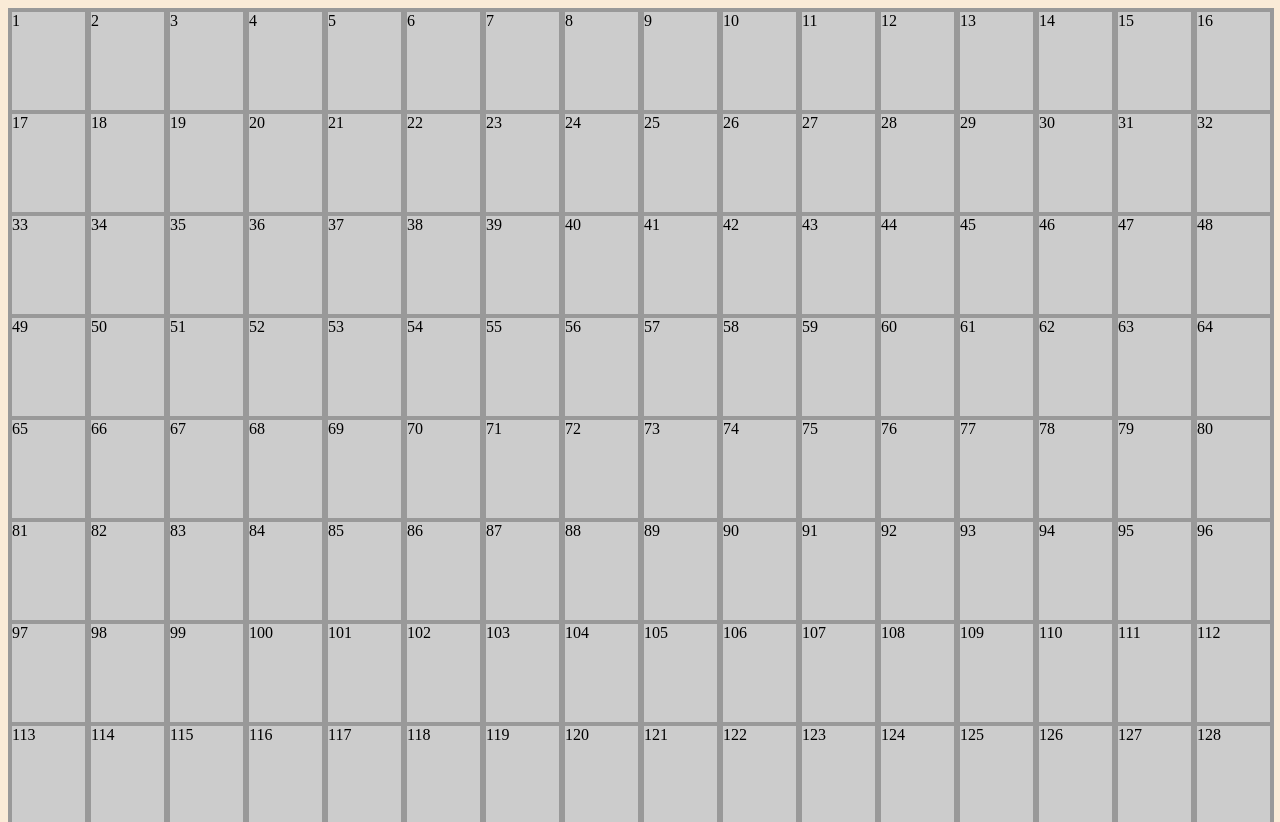
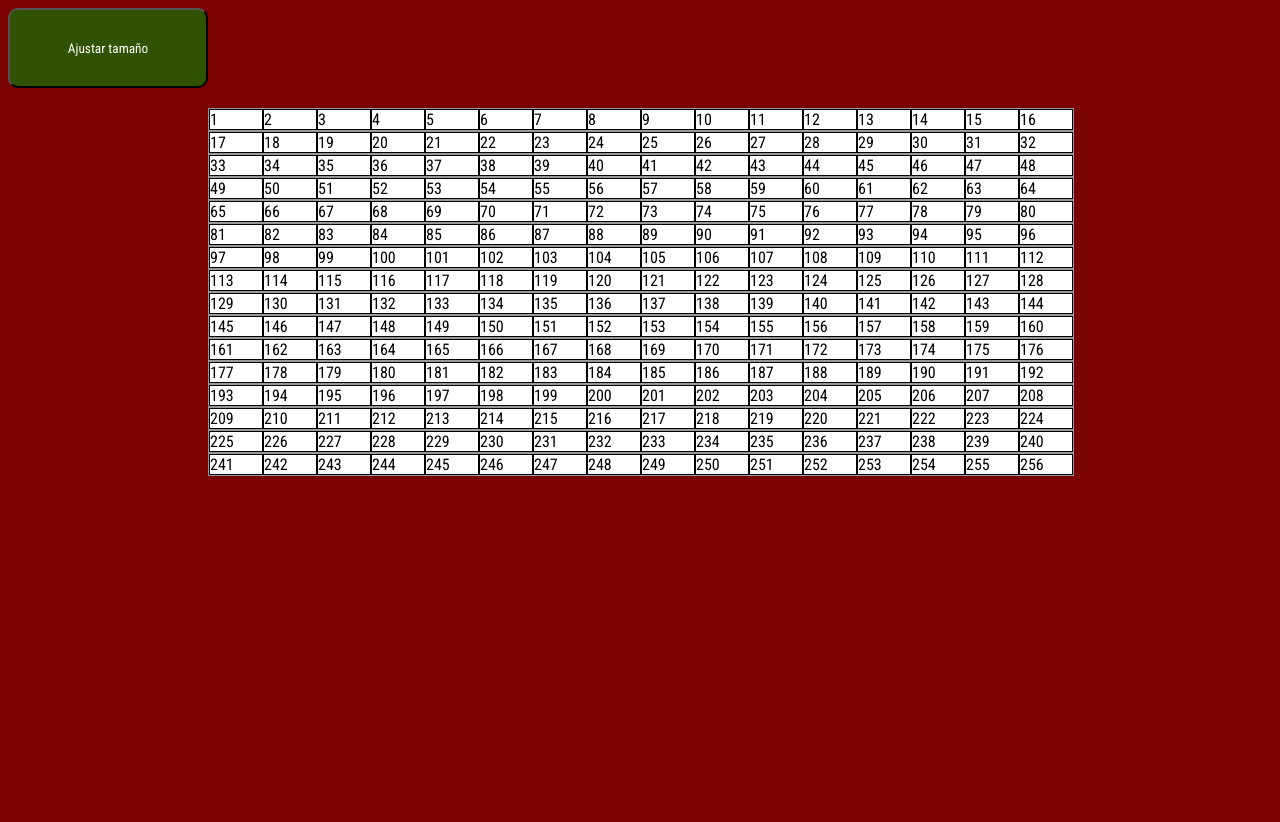
Before and after one commit to FM9723/odin-pizarraMagica, a plain HTML site: page index.html in a window 1280 px wide. Shown: the top 822 px of the page. After the commit the page ends 800 px from the top, so only its background shows below. Drawn offline with Linux system fonts and the light colour scheme.

Commit message:
Pintado y ajuste tamaño

```diff
--- a/index.html
+++ b/index.html
@@ -5,8 +5,14 @@
     <meta name="viewport" content="width=device-width, initial-scale=1.0">
     <link rel="stylesheet" href="style.css">
     <title></title>
-</head>
+    <link rel="preconnect" href="https://fonts.googleapis.com">
+<link rel="preconnect" href="https://fonts.gstatic.com" crossorigin>
+<link href="https://fonts.googleapis.com/css2?family=Roboto+Condensed&display=swap" rel="stylesheet">
 <body>
+    <div id = 'control'>
+        <button id ='size'>Ajustar tamaño</button>
+
+    </div>
     <div id="container">
 
     </div>
--- a/script.js
+++ b/script.js
@@ -1,24 +1,47 @@
 
 const container = document.getElementById('container');
-function makeGrid() {
-    var index = 1 ;
-    for (let i = 0; i < 16; i++) {
+const sizeButton = document.getElementById('size');
+let pixels;
+
+function makeGrid(input) {
+    let index =  1;
+
+    for (let i = 0; i < input; i++) {
         var rowItem = document.createElement('div');
         rowItem.className = "rowItem";
+        rowItem.addEventListener('mouseover', function (e) {
+            e.target.style.backgroundColor = 'blue';
+
+        });
         container.appendChild(rowItem);
-        for (let j = 0; j < 16; j++) {
+        for (let j = 0; j < input; j++) {
             var item = document.createElement('div');
             item.className = "item";
             item.textContent = index;
             index++;
-            item.addEventListener("mouseover",(e) => {
-                item.style.backgroundColor = "#ccc";
-            });
 
 
             rowItem.appendChild(item);
         }
     }
+
 }
 
-makeGrid();
+function clearGrid(){
+    while(container.firstChild)
+    {
+        container.removeChild(container.firstChild);
+    }
+}
+
+sizeButton.addEventListener("click", (event) => {
+    do {
+        pixels = prompt('Por favor ingrese un numero positivo ... ');
+
+    } while (isNaN(pixels) || pixels < 0 || pixels > 100);
+    clearGrid();
+    makeGrid(pixels);
+});
+
+
+makeGrid(16);
--- a/style.css
+++ b/style.css
@@ -1,16 +1,22 @@
 *{
-background-color: antiquewhite;
+background-color: rgb(123, 2, 2);
+font-family: 'Roboto Condensed', sans-serif;
 }
+
 
 #container{
     display: flex;
     flex-direction: column;
+    margin-left: 200px;
+    margin-right: 200px;
+
 }
 
 .rowItem{
     width: 100%;
+    height: 100%;
     background-color: aqua;
-    height: 100px;
+
     border: 1px solid #999;
     display: flex;
 }
@@ -19,10 +25,23 @@ background-color: antiquewhite;
 
     width: 100%;
     height: 100%;
-    background-color: #ccc;
-    border: solid #999;
+    background-color: white;
+
+    border: 1px solid black;
 }
 
 .item:hover{
     background-color: orange;
 }
+
+#control{
+    height: 100px;
+}
+
+#size{
+    background-color: rgb(49, 81, 3);
+    color: white;
+    border-radius: 10px;
+    height: 80px;
+    width: 200px;
+}
```
